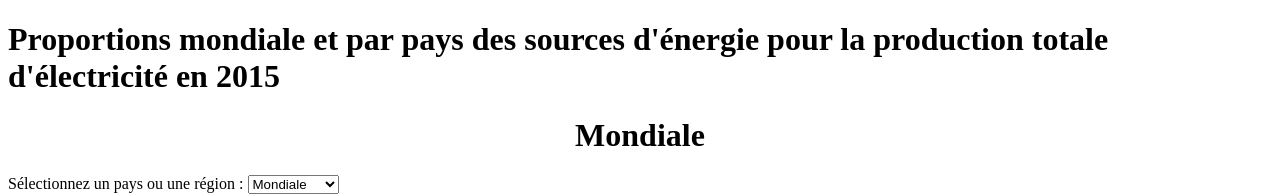
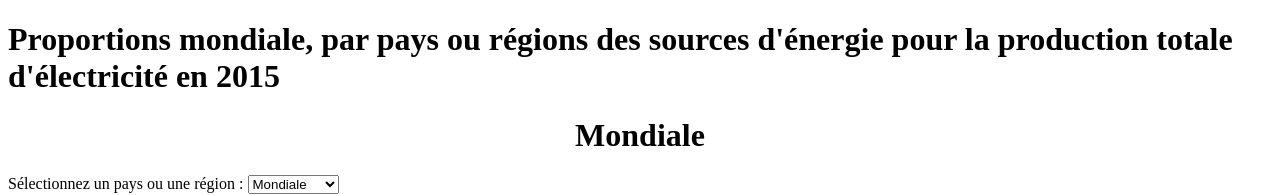
Before and after one commit to bruno-coulet/hello-dbms, a Flask app: page /energy-source-proportions in a window 1280 px wide. Shown: the top 195 px of the page. Run offline with Flask 3, Linux system fonts and the light colour scheme; data that the repository does not hold is empty; parts of the project's set-up code (start-up, migrations or seed data) failed here and were passed over; some libraries are stand-ins or nearby versions.

Commit message:
udpate titles

```diff
--- a/carbon_footprint_app/templates/energy_proportions.html
+++ b/carbon_footprint_app/templates/energy_proportions.html
@@ -7,7 +7,7 @@
     <script src="https://cdn.plot.ly/plotly-latest.min.js"></script>
 </head>
 <body>
-    <h1>Proportions mondiale et par pays des sources d'énergie pour la production totale d'électricité en 2015</h1>
+    <h1>Proportions mondiale, par pays ou régions des sources d'énergie  pour la production totale d'électricité en 2015</h1>
     <h1 style="text-align: center;">{{ country if country else 'Mondiale' }}</h1>
 
     <form method="get" action="/energy-source-proportions" id="country-form">
--- a/carbon_footprint_app/templates/index.html
+++ b/carbon_footprint_app/templates/index.html
@@ -9,7 +9,7 @@
     <h1>Carbon Footprint Analysis</h1>
     <ul>
         <li><a href="/energy-usage">Classement des Pays par Source d'Énergie pour la Production d'Électricité en 2015</a></li>
-        <li><a href="/energy-source-proportions">Proportions mondiale et par pays des sources d'énergie  pour la production totale d'électricité en 2015</a></li>
+        <li><a href="/energy-source-proportions">Proportions mondiale, par pays ou régions des sources d'énergie  pour la production totale d'électricité en 2015</a></li>
     </ul>
 </body>
 </html>
```
